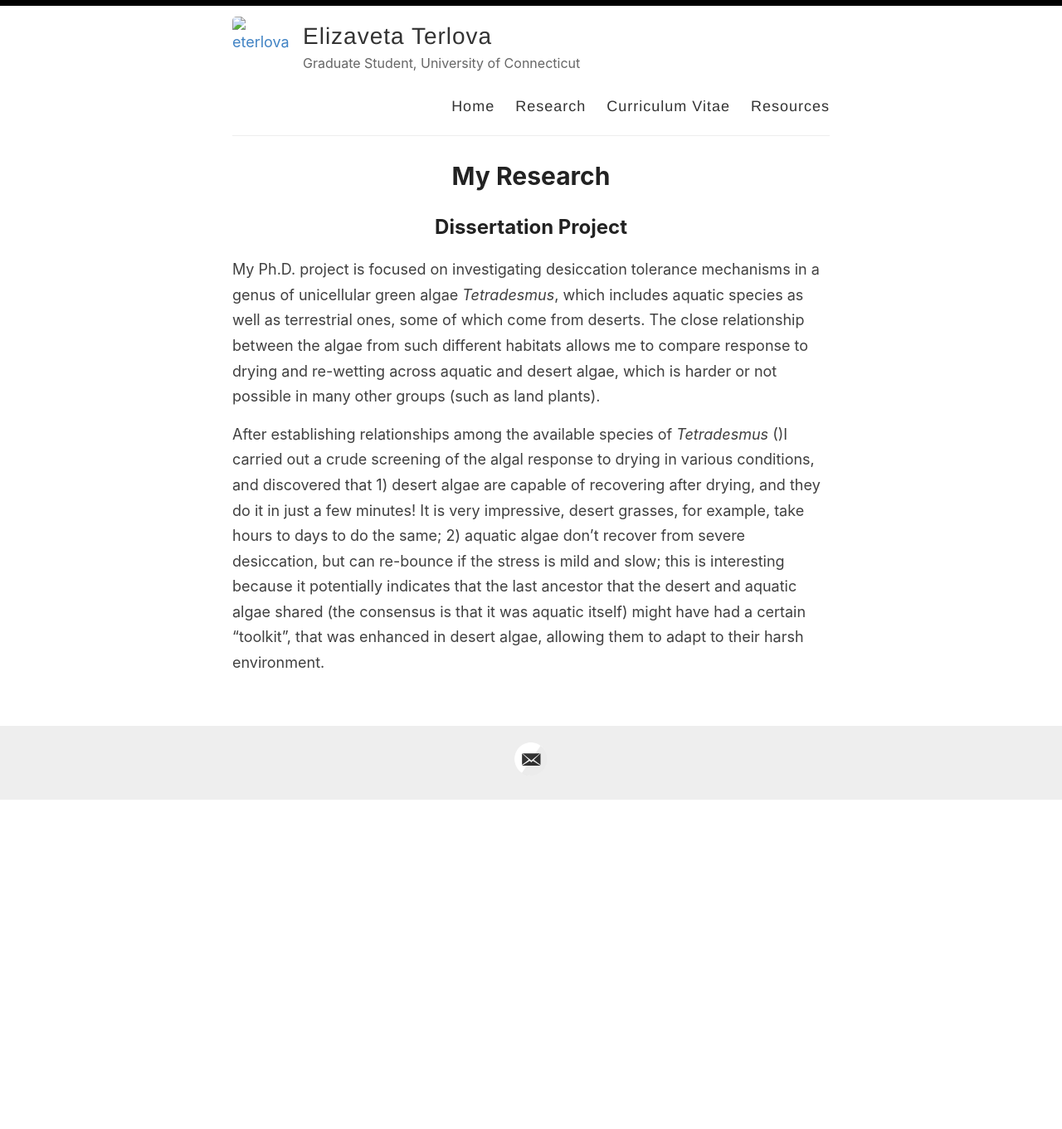
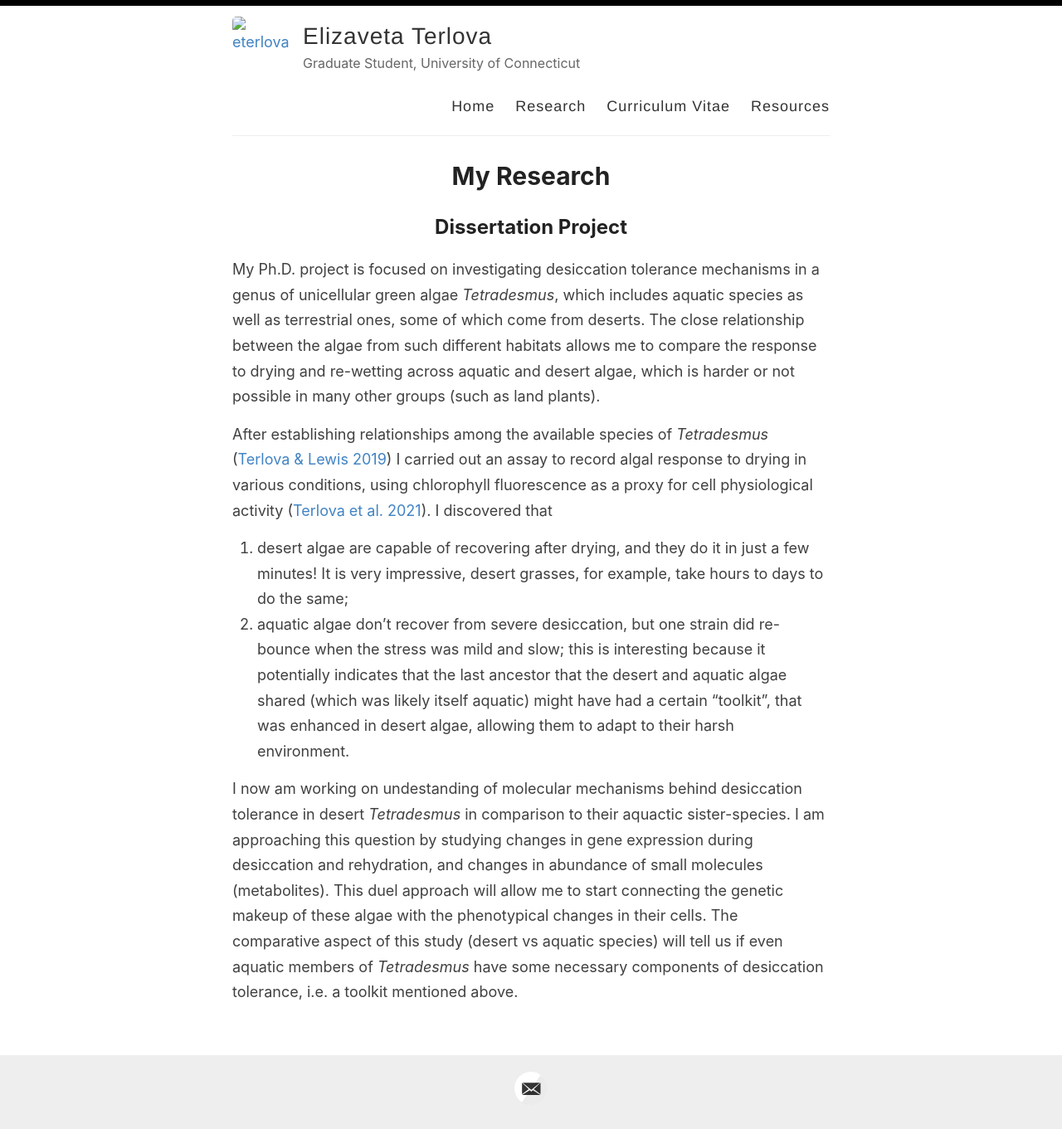
Before and after one commit to eterlova/eterlova.github.io, a Jekyll site: the page built from _pages/research.md, in a window 1280 px wide. Shown: the whole page at 83% size. Built offline with Jekyll 4.4.1, drawn with Linux system fonts in a browser that asks for light colours; before the commit the page ends 964 px from its top, so only the background shows below that.

Commit message:
Update research.md

```diff
--- a/_pages/research.md
+++ b/_pages/research.md
@@ -6,7 +6,10 @@ permalink: /research/
 
 ## Dissertation Project
 
-My Ph.D. project is focused on investigating desiccation tolerance mechanisms in a genus of unicellular green algae *Tetradesmus*, which includes aquatic species as well as terrestrial ones, some of which come from deserts. The close relationship between the algae from such different habitats allows me to compare response to drying and re-wetting across aquatic and desert algae, which is harder or not possible in many other groups (such as land plants).
+My Ph.D. project is focused on investigating desiccation tolerance mechanisms in a genus of unicellular green algae *Tetradesmus*, which includes aquatic species as well as terrestrial ones, some of which come from deserts. The close relationship between the algae from such different habitats allows me to compare the response to drying and re-wetting across aquatic and desert algae, which is harder or not possible in many other groups (such as land plants).
 
-After establishing relationships among the available species of *Tetradesmus* ()I carried out a crude screening of the algal response to drying in various conditions, and discovered that 1) desert algae are capable of recovering after drying, and they do it in just a few minutes! It is very impressive, desert grasses, for example, take hours to days to do the same;
-2) aquatic algae don't recover from severe desiccation, but can re-bounce if the stress is mild and slow; this is interesting because it potentially indicates that the last ancestor that the desert and aquatic algae shared (the consensus is that it was aquatic itself) might have had a certain "toolkit", that was enhanced in desert algae, allowing them to adapt to their harsh environment.
+After establishing relationships among the available species of *Tetradesmus* ([Terlova & Lewis 2019](https://pfsyst.botany.pl/A-new-species-of-Tetradesmus-Chlorophyceae-Chlorophyta-nisolated-from-desert-soil,120163,0,2.html)) I carried out an assay to record algal response to drying in various conditions, using chlorophyll fluorescence as a proxy for cell physiological activity ([Terlova et al. 2021](https://link.springer.com/article/10.1007/s00248-020-01679-3)). I discovered that
+1. desert algae are capable of recovering after drying, and they do it in just a few minutes! It is very impressive, desert grasses, for example, take hours to days to do the same;
+2. aquatic algae don't recover from severe desiccation, but one strain did re-bounce when the stress was mild and slow; this is interesting because it potentially indicates that the last ancestor that the desert and aquatic algae shared (which was likely itself aquatic) might have had a certain "toolkit", that was enhanced in desert algae, allowing them to adapt to their harsh environment.
+
+I now am working on undestanding of molecular mechanisms behind desiccation tolerance in desert *Tetradesmus* in comparison to their aquactic sister-species. I am approaching this question by studying changes in gene expression during desiccation and rehydration, and changes in abundance of small molecules (metabolites). This duel approach will allow me to start connecting the genetic makeup of these algae with the phenotypical changes in their cells. The comparative aspect of this study (desert vs aquatic species) will tell us if even aquatic members of *Tetradesmus* have some necessary components of desiccation tolerance, i.e. a toolkit mentioned above.
```
